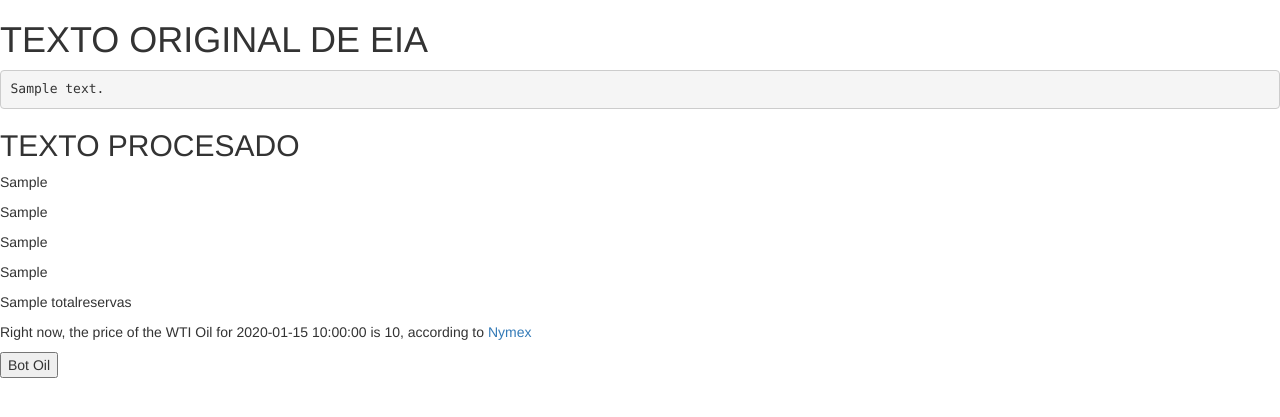
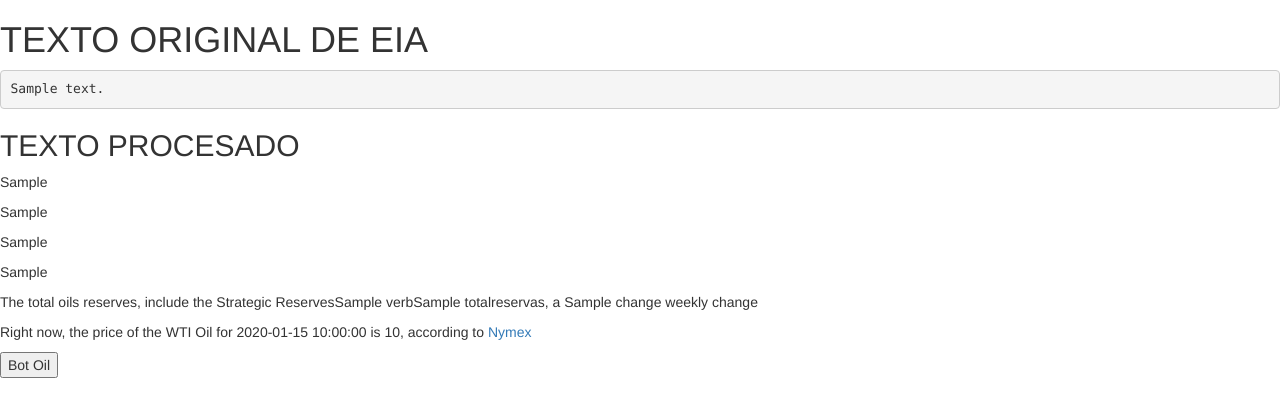
Before and after one commit to jramosdc/PetroWeekEFE, a Python web app: template weekly_oil_report/templates/show.html in a window 1280 px wide. Shown: the top 417 px of the page. Run offline with Jinja, Linux system fonts and the light colour scheme; the template is opened without the code that fills it: most values are stand-ins (such as "Sample title", 1, 10 or a date in 2020); some libraries are stand-ins or nearby versions.

Commit message:
Update show.html

```diff
--- a/weekly_oil_report/templates/show.html
+++ b/weekly_oil_report/templates/show.html
@@ -19,7 +19,7 @@
       <p>{{linea2}}</p>
       <p>{{linea3}}</p>
       <p>{{linea4}}</p>
-      <p>{{totalreservas}}</p>
+      <p>The total oils reserves, include the Strategic Reserves{{verb}}{{totalreservas}}, a {{change}} weekly change</p>
       <p>Right now, the price of the WTI Oil for {{date}} is {{price}}, according to <a href="https://docs.google.com/spreadsheets/d/1XwtSVnvikI3EzBKVoPfFsxMCaH0H-Un54DUiJc2CBK4/pubhtml?gid=1487324023&single=true&range=A1:H2" taget="_blank">Nymex</a></p>
     </div>
     <form name='addtotemplate' method='POST'>
```
